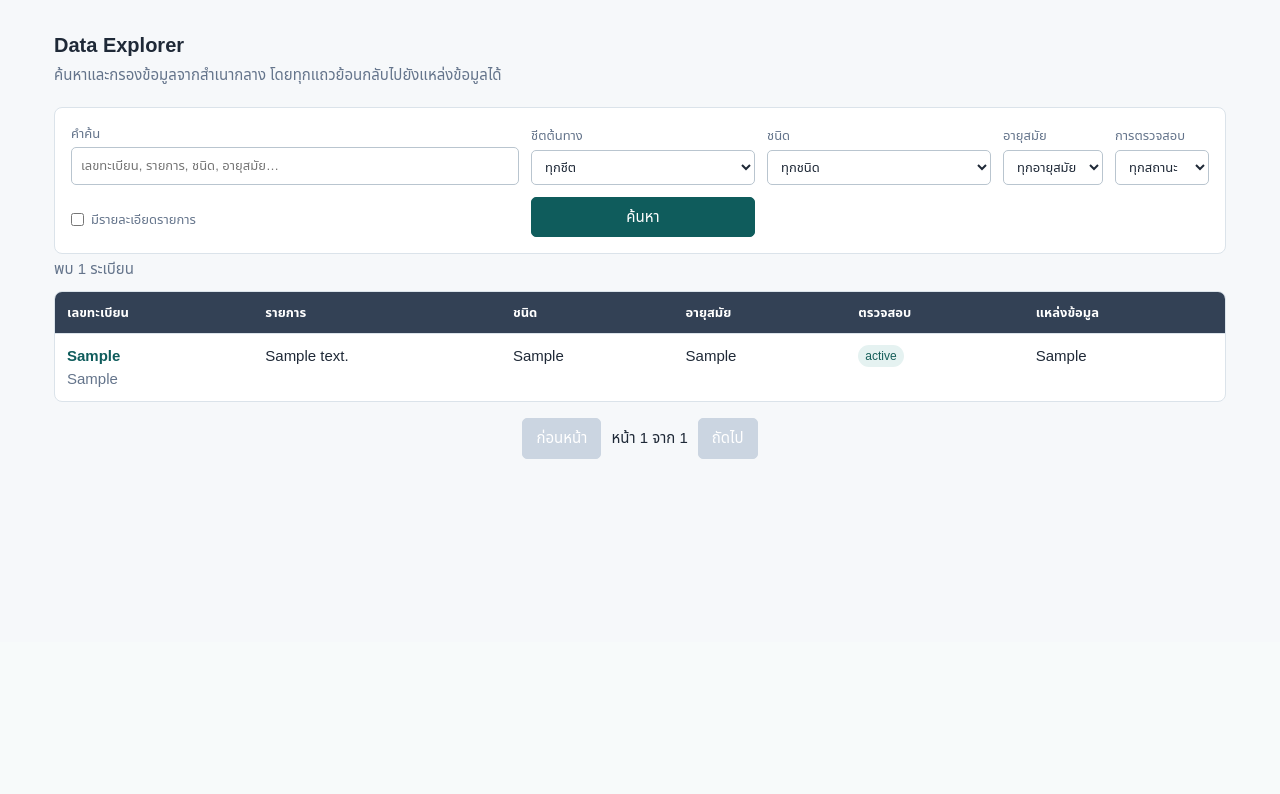
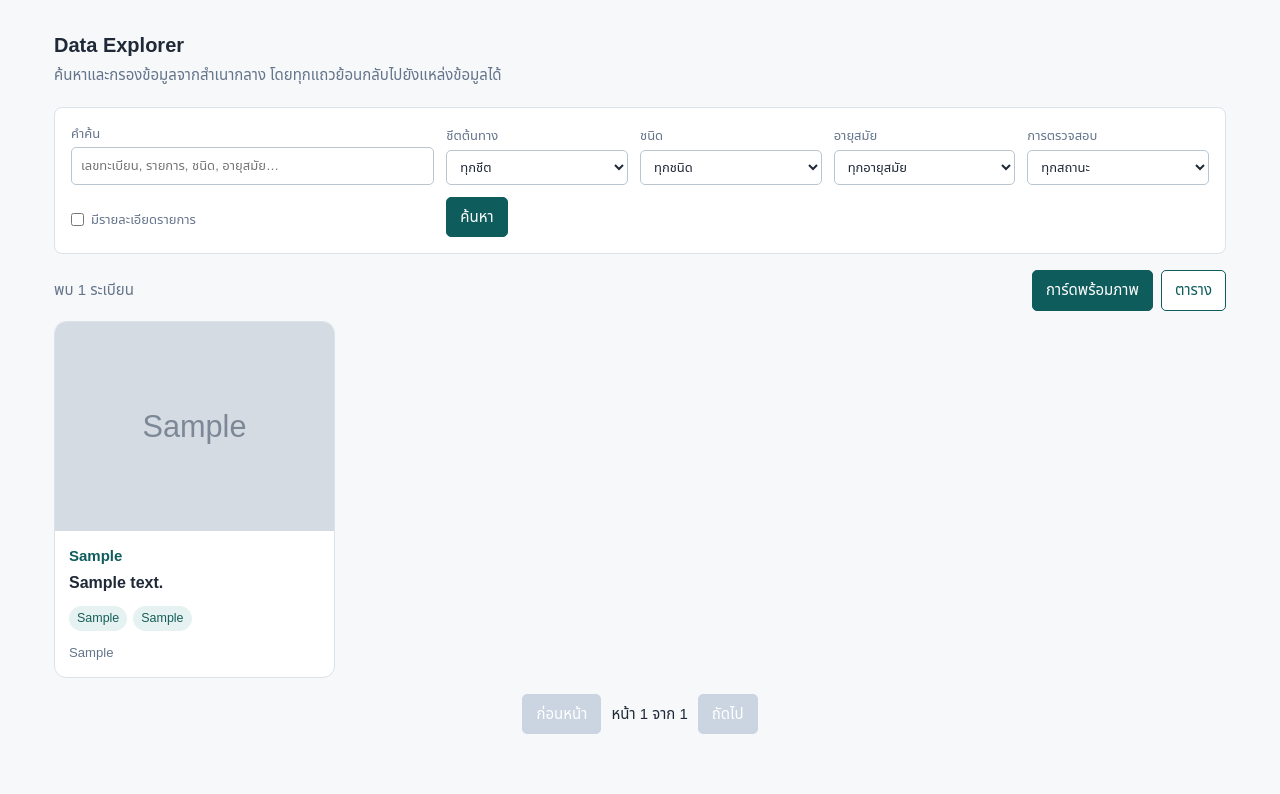
Before and after one commit to Supakon47/central_data_hub, a FastAPI app: page / in a window 1280 px wide. Shown: the part 158-952 px from the top of the page. Before the commit the page ends 617 px from the top, so only its background shows below. Run offline with FastAPI, Linux system fonts and the light colour scheme; tables that the repository leaves empty hold one stand-in row (values such as "Sample post"); grey boxes marked "Sample" are stand-in pictures.

Commit message:
build 2026.11.20.2

```diff
--- a/backend/app/main.py
+++ b/backend/app/main.py
@@ -323,6 +323,7 @@ def record_summary(record: Record) -> dict:
         "title_description": record.title_description,
         "material": record.material,
         "period": record.period,
+        "image_url": record.image_url,
         "status_data_check": record.status_data_check,
         "status_photographed": record.status_photographed,
         "status_antique": record.status_antique,
--- a/frontend/js/core/state.js
+++ b/frontend/js/core/state.js
@@ -10,4 +10,5 @@ export const state = {
   explorerSourceId: "",
   explorerAttention: "",
   explorerContextLabel: "",
+  explorerView: "cards",
 };
--- a/frontend/js/views/explorer.js
+++ b/frontend/js/views/explorer.js
@@ -2,7 +2,11 @@ import { $, badge, compact, escapeHtml } from "../core/dom.js";
 import { state } from "../core/state.js";
 
 function renderRecordRow(record) {
+  const thumbnail = record.image_url
+    ? `<img class="record-thumbnail" src="${escapeHtml(record.image_url)}" alt="" loading="lazy">`
+    : `<span class="record-thumbnail placeholder">–</span>`;
   return `<tr>
+    <td>${thumbnail}</td>
     <td>
       <button class="record-link" data-record-id="${record.id}">
         ${compact(record.registration_no, "ไม่มีเลขทะเบียน")}
@@ -16,6 +20,21 @@ function renderRecordRow(record) {
     <td>${badge(record.status_data_check)}</td>
     <td>${escapeHtml(record.source_sheet)}</td>
   </tr>`;
+}
+
+function renderRecordCard(record) {
+  const image = record.image_url
+    ? `<img src="${escapeHtml(record.image_url)}" alt="${escapeHtml(record.title_description || record.registration_no || "ภาพวัตถุ")}" loading="lazy">`
+    : `<div class="record-image-placeholder">ยังไม่มีภาพ</div>`;
+  return `<article class="record-card" data-record-id="${record.id}" tabindex="0">
+    <div class="record-image">${image}</div>
+    <div class="record-card-body">
+      <p class="record-accession">${compact(record.registration_no, "ไม่มีเลขทะเบียน")}</p>
+      <h3>${compact(record.title_description, "ไม่ระบุรายการ")}</h3>
+      <div class="record-tags"><span>${compact(record.material, "ไม่ระบุชนิด")}</span><span>${compact(record.period, "ไม่ระบุอายุสมัย")}</span></div>
+      <p class="record-source">${escapeHtml(record.source_sheet || record.source_name || "ไม่ระบุแหล่งข้อมูล")}</p>
+    </div>
+  </article>`;
 }
 
 export function createExplorerController({ navigate }) {
@@ -53,11 +72,20 @@ export function createExplorerController({ navigate }) {
     $("#result-summary").textContent =
       `พบ ${data.total.toLocaleString()} ระเบียน${state.explorerContextLabel ? ` · ${state.explorerContextLabel}` : ""}`;
     $("#records-body").innerHTML = data.items.map(renderRecordRow).join("")
-      || `<tr><td colspan="6" class="muted">ไม่พบข้อมูลตามเงื่อนไข</td></tr>`;
+      || `<tr><td colspan="7" class="muted">ไม่พบข้อมูลตามเงื่อนไข</td></tr>`;
+    $("#records-cards").innerHTML = data.items.map(renderRecordCard).join("")
+      || `<p class="muted">ไม่พบข้อมูลตามเงื่อนไข</p>`;
     $("#page-label").textContent = `หน้า ${state.page} จาก ${Math.max(1, Math.ceil(data.total / state.pageSize))}`;
     $("#previous-page").disabled = state.page === 1;
     $("#next-page").disabled = state.page * state.pageSize >= data.total;
     bindRecordLinks();
+    document.querySelectorAll(".record-card").forEach((card) => {
+      const openDetail = () => navigate("detail", card.dataset.recordId);
+      card.addEventListener("click", openDetail);
+      card.addEventListener("keydown", (event) => {
+        if (event.key === "Enter" || event.key === " ") openDetail();
+      });
+    });
   }
 
   function bindEvents() {
@@ -75,6 +103,17 @@ export function createExplorerController({ navigate }) {
       state.page += 1;
       loadRecords();
     });
+    document.querySelectorAll("[data-explorer-view]").forEach((button) => {
+      button.addEventListener("click", () => {
+        state.explorerView = button.dataset.explorerView;
+        const cards = state.explorerView === "cards";
+        $("#records-cards").hidden = !cards;
+        $("#records-table-wrap").hidden = cards;
+        document.querySelectorAll("[data-explorer-view]").forEach((item) =>
+          item.classList.toggle("active", item === button),
+        );
+      });
+    });
   }
 
   return { bindEvents, bindRecordLinks, clearDashboardContext, loadRecords };
--- a/frontend/styles.css
+++ b/frontend/styles.css
@@ -170,6 +170,23 @@ main {
   border: 1px solid var(--line);
   border-radius: 8px;
 }
+#search-form {
+  grid-template-columns: minmax(230px, 2fr) repeat(4, minmax(120px, 1fr));
+}
+#search-form > label:not(.checkbox) {
+  min-width: 0;
+}
+#search-form > label:not(.checkbox) input,
+#search-form > label:not(.checkbox) select {
+  width: 100%;
+}
+#search-form .checkbox {
+  grid-column: 1;
+}
+#search-form > button {
+  grid-column: 2;
+  justify-self: start;
+}
 label {
   display: grid;
   gap: 4px;
@@ -217,6 +234,59 @@ button:hover {
   background: var(--paper);
   border: 1px solid var(--line);
   border-radius: 8px;
+}
+.explorer-toolbar {
+  display: flex;
+  align-items: center;
+  justify-content: space-between;
+  gap: 12px;
+  margin: 16px 0 10px;
+}
+.explorer-toolbar p { margin: 0; }
+.view-switch { display: flex; gap: 8px; }
+.view-switch button.active { background: var(--brand); color: #fff; border-color: var(--brand); }
+.records-cards {
+  display: grid;
+  grid-template-columns: repeat(auto-fill, minmax(230px, 1fr));
+  gap: 16px;
+}
+.records-cards[hidden] { display: none; }
+.record-card {
+  overflow: hidden;
+  border: 1px solid var(--line);
+  border-radius: 12px;
+  background: var(--paper);
+  cursor: pointer;
+  transition: transform .15s ease, border-color .15s ease, box-shadow .15s ease;
+}
+.record-card:hover, .record-card:focus {
+  transform: translateY(-2px);
+  border-color: var(--brand);
+  box-shadow: 0 10px 24px rgba(0,0,0,.15);
+  outline: none;
+}
+.record-image { aspect-ratio: 4 / 3; background: var(--table-hover); display: grid; place-items: center; overflow: hidden; }
+.record-image img { width: 100%; height: 100%; object-fit: cover; }
+.record-image-placeholder { color: var(--muted); font-size: .9rem; }
+.record-card-body { padding: 14px; }
+.record-card-body h3 { font-size: 1rem; line-height: 1.45; margin: 4px 0 12px; display: -webkit-box; -webkit-line-clamp: 2; -webkit-box-orient: vertical; overflow: hidden; }
+.record-accession { color: var(--brand); font-weight: 700; margin: 0; }
+.record-tags { display: flex; flex-wrap: wrap; gap: 6px; }
+.record-tags span { background: var(--brand-soft); color: var(--badge-ink); border-radius: 999px; font-size: .78rem; padding: 3px 8px; max-width: 100%; overflow: hidden; text-overflow: ellipsis; white-space: nowrap; }
+.record-source { color: var(--muted); font-size: .82rem; margin: 12px 0 0; overflow: hidden; text-overflow: ellipsis; white-space: nowrap; }
+.record-thumbnail {
+  display: block;
+  width: 54px;
+  height: 54px;
+  border-radius: 6px;
+  object-fit: cover;
+  background: var(--table-hover);
+}
+.record-thumbnail.placeholder {
+  display: grid;
+  place-items: center;
+  color: var(--muted);
+  font-size: 1.25rem;
 }
 table {
   width: 100%;
--- a/frontend/templates/index.html
+++ b/frontend/templates/index.html
@@ -4,7 +4,7 @@
     <meta charset="utf-8" />
     <meta name="viewport" content="width=device-width, initial-scale=1" />
     <title>Central Data Hub</title>
-    <link rel="stylesheet" href="/assets/styles.css?v=20261113-1" />
+    <link rel="stylesheet" href="/assets/styles.css?v=20261122-1" />
   </head>
   <body>
     {% include "partials/header.html" %}
--- a/frontend/templates/sections/explorer.html
+++ b/frontend/templates/sections/explorer.html
@@ -14,10 +14,17 @@
     <label class="checkbox"><input id="description-filter" type="checkbox" />มีรายละเอียดรายการ</label>
     <button type="submit">ค้นหา</button>
   </form>
-  <p id="result-summary" class="muted"></p>
-  <div class="table-wrap">
+  <div class="explorer-toolbar">
+    <p id="result-summary" class="muted"></p>
+    <div class="view-switch" aria-label="รูปแบบการแสดงผล">
+      <button type="button" class="secondary active" data-explorer-view="cards">การ์ดพร้อมภาพ</button>
+      <button type="button" class="secondary" data-explorer-view="table">ตาราง</button>
+    </div>
+  </div>
+  <div id="records-cards" class="records-cards"></div>
+  <div id="records-table-wrap" class="table-wrap" hidden>
     <table>
-      <thead><tr><th>เลขทะเบียน</th><th>รายการ</th><th>ชนิด</th><th>อายุสมัย</th><th>ตรวจสอบ</th><th>แหล่งข้อมูล</th></tr></thead>
+      <thead><tr><th>ภาพ</th><th>เลขทะเบียน</th><th>รายการ</th><th>ชนิด</th><th>อายุสมัย</th><th>ตรวจสอบ</th><th>แหล่งข้อมูล</th></tr></thead>
       <tbody id="records-body"></tbody>
     </table>
   </div>
```
